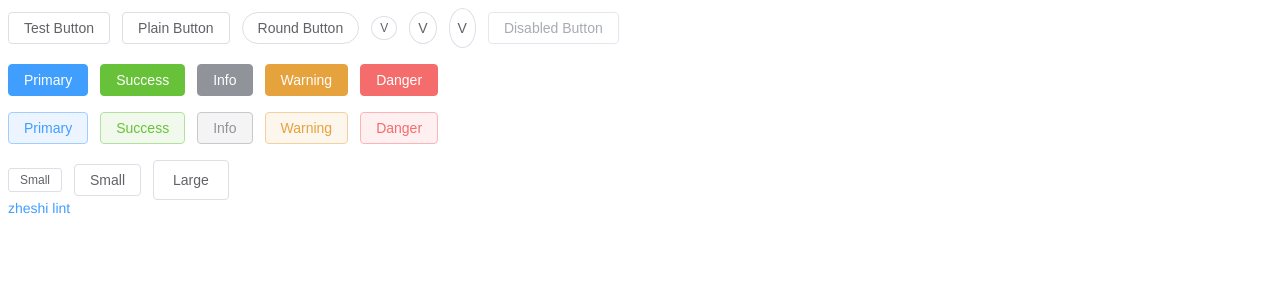
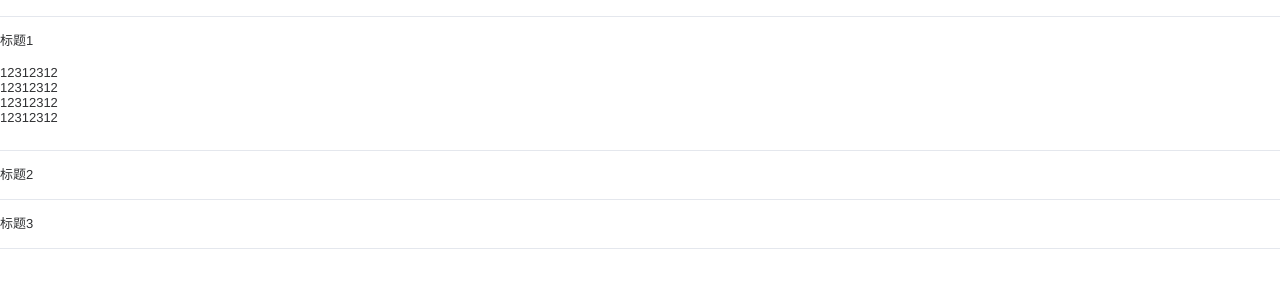
Before and after one commit to baozjj/BaoUI, a Vue app: page / in a window 1280 px wide. Shown: the top 300 px of the page. Built offline with nearby package versions, Linux system fonts and the light colour scheme.

Commit message:
feat: collapse组件

```diff
--- a/src/App.vue
+++ b/src/App.vue
@@ -1,29 +1,48 @@
 <template>
-  <div>
-    <Button ref="buttonRef">Test Button</Button>
-    <Button plain>Plain Button</Button>
-    <Button round>Round Button</Button>
-    <Button circle size="small">V</Button>
-    <Button circle size="normal">V</Button>
-    <Button circle size="large">V</Button>
-    <Button disabled>Disabled Button</Button><br /><br />
-    <Button type="primary">Primary</Button>
-    <Button type="success">Success</Button>
-    <Button type="info">Info</Button>
-    <Button type="warning">Warning</Button>
-    <Button type="danger">Danger</Button><br /><br />
-    <Button type="primary" plain>Primary</Button>
-    <Button type="success" plain>Success</Button>
-    <Button type="info" plain>Info</Button>
-    <Button type="warning" plain>Warning</Button>
-    <Button type="danger" plain>Danger</Button><br /><br />
-    <Button size="small">Small</Button>
-    <Button size="normal">Small</Button>
-    <Button size="large">Large</Button>
+  <div class="container">
+    <br>
+    <Collapse
+      v-model="openedValue"
+      accordion
+    >
+      <CollapseItem name="a" title="qwe">
+        <template #title>
+          标题1
+        </template>
+        12312312<br />
+        12312312<br />
+        12312312<br />
+        12312312<br />
+      </CollapseItem>
+      <CollapseItem name="b">
+        <template #title>
+          标题2
+        </template>
+        sadasd
+      </CollapseItem>
+      <CollapseItem name="c">
+        <template #title>
+          标题3
+        </template>
+        sadasd
+      </CollapseItem>
+    </Collapse>
   </div>
-  <a href="#">zheshi lint</a>
 </template>
 
 <script setup lang="ts">
+import {ref} from 'vue'
 import Button from './components/Button/index.vue'
+import Collapse from './components/Collapse/index.vue'
+import CollapseItem from './components/Collapse/CollapseItem.vue';
+
+const openedValue = ref(['a'])
 </script>
+
+<style scope lang="scss">
+.container {
+  width: 100vw;
+  height: 100vh;
+  background-color: #fff;
+}
+</style>
--- a/src/assets/styles/index.css
+++ b/src/assets/styles/index.css
@@ -1,3 +1,4 @@
 @import './vars.css';
 @import './reset.css';
 @import '@/components/Button/style.scss';
+@import '@/components/Collapse/style.scss';
--- a/src/assets/styles/reset.css
+++ b/src/assets/styles/reset.css
@@ -6,6 +6,8 @@ body {
   -webkit-font-smoothing: antialiased;
   -moz-osx-font-smoothing: grayscale;
   -webkit-tap-highlight-color: transparent;
+  padding: 0;
+  margin: 0;
 }
 
 a {
--- /dev/null
+++ b/src/components/Collapse/CollapseItem.vue
@@ -0,0 +1,78 @@
+<template>
+  <div
+    class='v-collapse-item'
+    :class="{
+      'is-disabled': disabled,
+    }"
+  >
+    <div
+      class="v-collapse-item__header"
+      :class="{
+        'is-active': isActive,
+        'is-disabled': disabled
+      }"
+      :id="`item-header-${name}`"
+      @click="handleClick"
+    >
+      <slot name="title">{{ title }}</slot>
+    </div>
+    <Transition
+      name="slide"
+      v-on="transitionEvents"
+    >
+      <div class="v-collapse-item__wrapper" v-show="isActive">
+        <div class="v-collapse-item__content" :id="`item-content-${name}`">
+          <slot/>
+        </div>
+      </div>
+    </Transition>
+
+  </div>
+</template>
+
+<script lang='ts' setup >
+import { inject, computed } from 'vue';
+import type { CollapseItemProps } from './types'
+import { collapseContextKey } from './types';
+defineOptions({
+    name: 'BCollapseItem'
+})
+
+const props = defineProps<CollapseItemProps>()
+const collapseContext = inject(collapseContextKey)
+const isActive = computed(() => {
+  return collapseContext?.activeItems.value.includes(props.name)
+})
+const handleClick = () => {
+  if (props.disabled) return
+  collapseContext?.handleItemClick(props.name)
+}
+
+const transitionEvents: Record<string, (el: HTMLElement) => void> = {
+  beforeEnter: (el) => {
+    el.style.height = '0px'
+    el.style.overflow = 'hidden'
+  },
+  enter: (el) => {
+    el.style.height = `${el.scrollHeight}px`
+  },
+  afterEnter: (el) => {
+    el.style.height = ''
+    el.style.overflow = ''
+  },
+  beforeLeave: (el) => {
+    el.style.height = `${el.scrollHeight}px`
+    el.style.overflow = 'hidden'
+  },
+  leave: (el) => {
+    el.style.height = '0px'
+  },
+  afterLeave: (el) => {
+    el.style.height = ''
+    el.style.overflow = ''
+  }
+}
+</script>
+
+<style scoped lang='stylus'>
+</style>
--- /dev/null
+++ b/src/components/Collapse/index.vue
@@ -0,0 +1,56 @@
+<template>
+  <div class='v-collapse'>
+    <slot />
+  </div>
+</template>
+
+<script lang='ts' setup >
+import { ref, provide, watch } from 'vue'
+import type { nameType, CollapseProps, CollapseEmits,  } from './types';
+import { collapseContextKey } from './types'
+defineOptions({
+    name: 'BCollapse'
+})
+
+const props = defineProps<CollapseProps>()
+const emits = defineEmits<CollapseEmits>()
+
+const activeItems = ref(props.modelValue)
+
+if (props.accordion && activeItems.value.length > 1) {
+  console.warn('当前展开项（activeItems）应当只有一个')
+}
+
+const handleItemClick = (item: nameType) => {
+  if (props.accordion) {
+    activeItems.value = [activeItems.value[0] === item ? '' : item]
+  } else {
+    const index = activeItems.value.indexOf(item)
+    if (index > -1) {
+      // 存在，删除数组中对应的一项
+      activeItems.value.splice(index, 1)
+    } else {
+      // 不存在，插入对应的一项
+      activeItems.value.push(item)
+    }
+  }
+
+  emits('update:modelValue', activeItems.value)
+  emits('change', activeItems.value)
+}
+
+provide(collapseContextKey, {
+  activeItems,
+  handleItemClick
+})
+
+watch(
+  () => props.modelValue,
+  () => {
+    activeItems.value = props.modelValue
+  }
+)
+</script>
+
+<style scoped lang='stylus'>
+</style>
--- /dev/null
+++ b/src/components/Collapse/style.scss
@@ -0,0 +1,59 @@
+.v-collapse {
+  --v-collapse-border-color: var(--v-border-color-light);
+  --v-collapse-header-height: 48px;
+  --v-collapse-header-bg-color: var(--v-fill-color-blank);
+  --v-collapse-header-text-color: var(--v-text-color-primary);
+  --v-collapse-header-font-size: 13px;
+  --v-collapse-content-bg-color: var(--v-fill-color-blank);
+  --v-collapse-content-font-size: 13px;
+  --v-collapse-content-text-color: var(--v-text-color-primary);
+  --v-collapse-disabled-text-color: var(--v-disabled-text-color);
+  --v-collapse-disabled-border-color: var(--v-border-color-lighter);
+  border-top: 1px solid var(--v-collapse-border-color);
+  // border-bottom: 1px solid var(--v-collapse-border-color);
+}
+.v-collapse-item{
+  border-bottom: 1px solid var(--v-collapse-border-color);
+}
+.v-collapse-item__header {
+  display: flex;
+  align-items: center;
+  justify-content: space-between;
+  height: var(--v-collapse-header-height);
+  line-height: var(--v-collapse-header-height);
+  background-color: var(--v-collapse-header-bg-color);
+  color: var(--v-collapse-header-text-color);
+  cursor: pointer;
+  font-size: var(--v-collapse-header-font-size);
+  font-weight: 500;
+  // transition: border-bottom-color var(--v-transition-duration);
+  outline: none;
+  // border-bottom: 1px solid var(--v-collapse-border-color);
+  &.is-disabled {
+    color: var(--v-collapse-disabled-text-color);
+    cursor: not-allowed;
+    background-image: none;
+  }
+  &.is-active {
+    // border-bottom-color: transparent;
+    .header-angle {
+      transform: rotate(90deg);
+    }
+  }
+  .header-angle {
+    transition: transform var(--v-transition-duration);
+  }
+}
+.v-collapse-item__content {
+  will-change: height;
+  background-color: var(--v-collapse-content-bg-color);
+  overflow: hidden;
+  box-sizing: border-box;
+  font-size: var(--v-collapse-content-font-size);
+  color: var(--v-collapse-content-text-color);
+  // border-bottom: 1px solid var(--v-collapse-border-color);
+  padding-bottom: 25px;
+}
+.slide-enter-active, .slide-leave-active {
+  transition: height var(--v-transition-duration);
+}
--- /dev/null
+++ b/src/components/Collapse/types.ts
@@ -0,0 +1,25 @@
+import type { Ref, InjectionKey } from 'vue'
+
+export type nameType = string | number;
+
+export interface CollapseProps {
+  modelValue: nameType[]
+  accordion?: boolean
+}
+
+export interface CollapseItemProps {
+  name: nameType
+  title?: string
+  disabled?: boolean
+}
+
+export interface collapseContext {
+  activeItems: Ref<nameType[]>
+  handleItemClick: (name: nameType) => void
+}
+
+export interface CollapseEmits {
+  (e: 'update:modelValue', values: nameType[]): void
+  (e: 'change', values: nameType[]): void
+}
+export const collapseContextKey: InjectionKey<collapseContext> = Symbol('collapseContextKey')
--- a/vite.config.ts
+++ b/vite.config.ts
@@ -3,11 +3,11 @@ import { fileURLToPath, URL } from 'node:url'
 import { defineConfig } from 'vite'
 import vue from '@vitejs/plugin-vue'
 import vueJsx from '@vitejs/plugin-vue-jsx'
-import eslint from 'vite-plugin-eslint'
+// import eslint from 'vite-plugin-eslint'
 
 // https://vitejs.dev/config/
 export default defineConfig({
-  plugins: [vue(), vueJsx(), eslint()],
+  plugins: [vue(), vueJsx()],
   resolve: {
     alias: {
       '@': fileURLToPath(new URL('./src', import.meta.url))
```
Also changed, not shown: .eslintrc.cjs.
